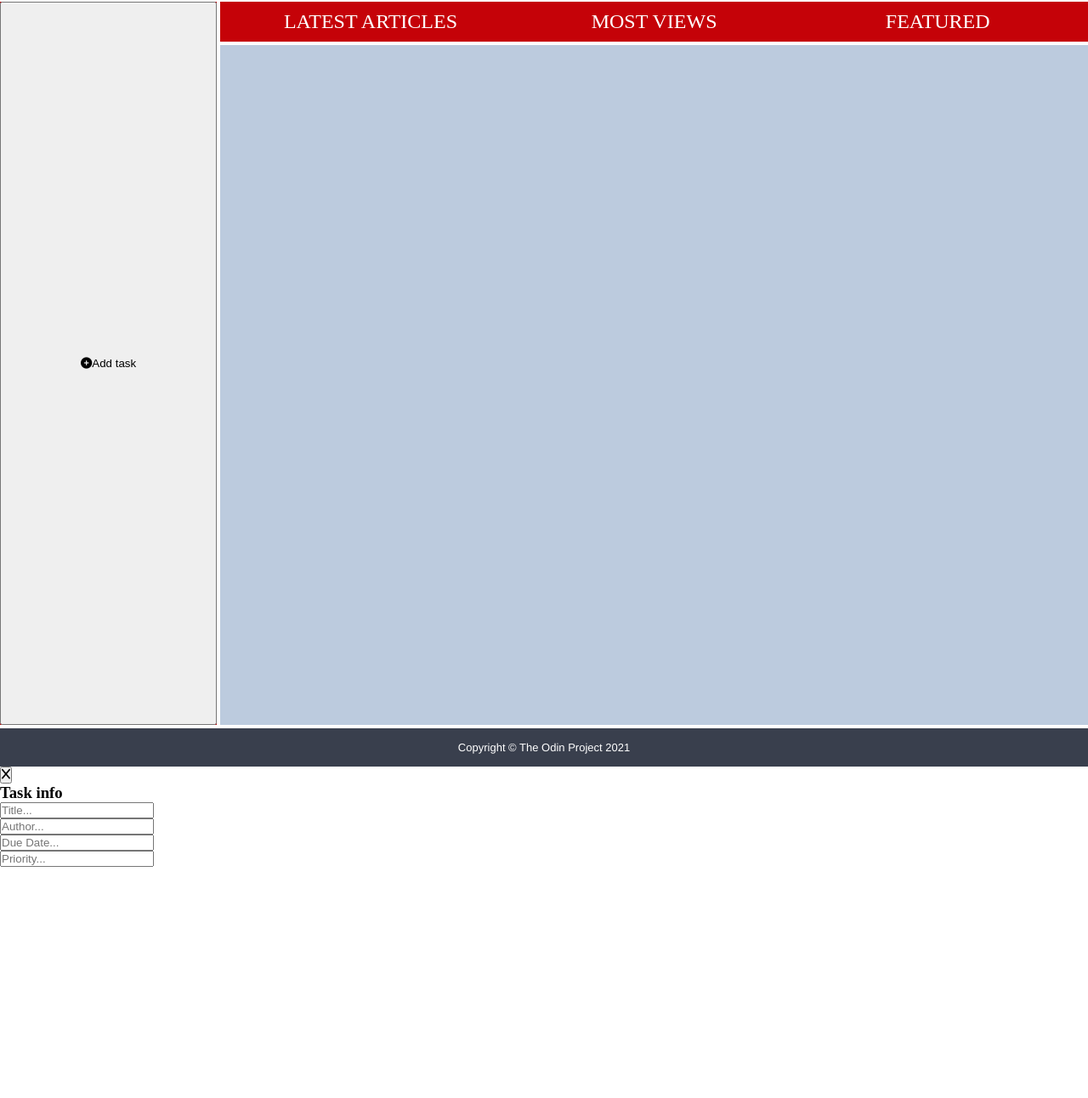
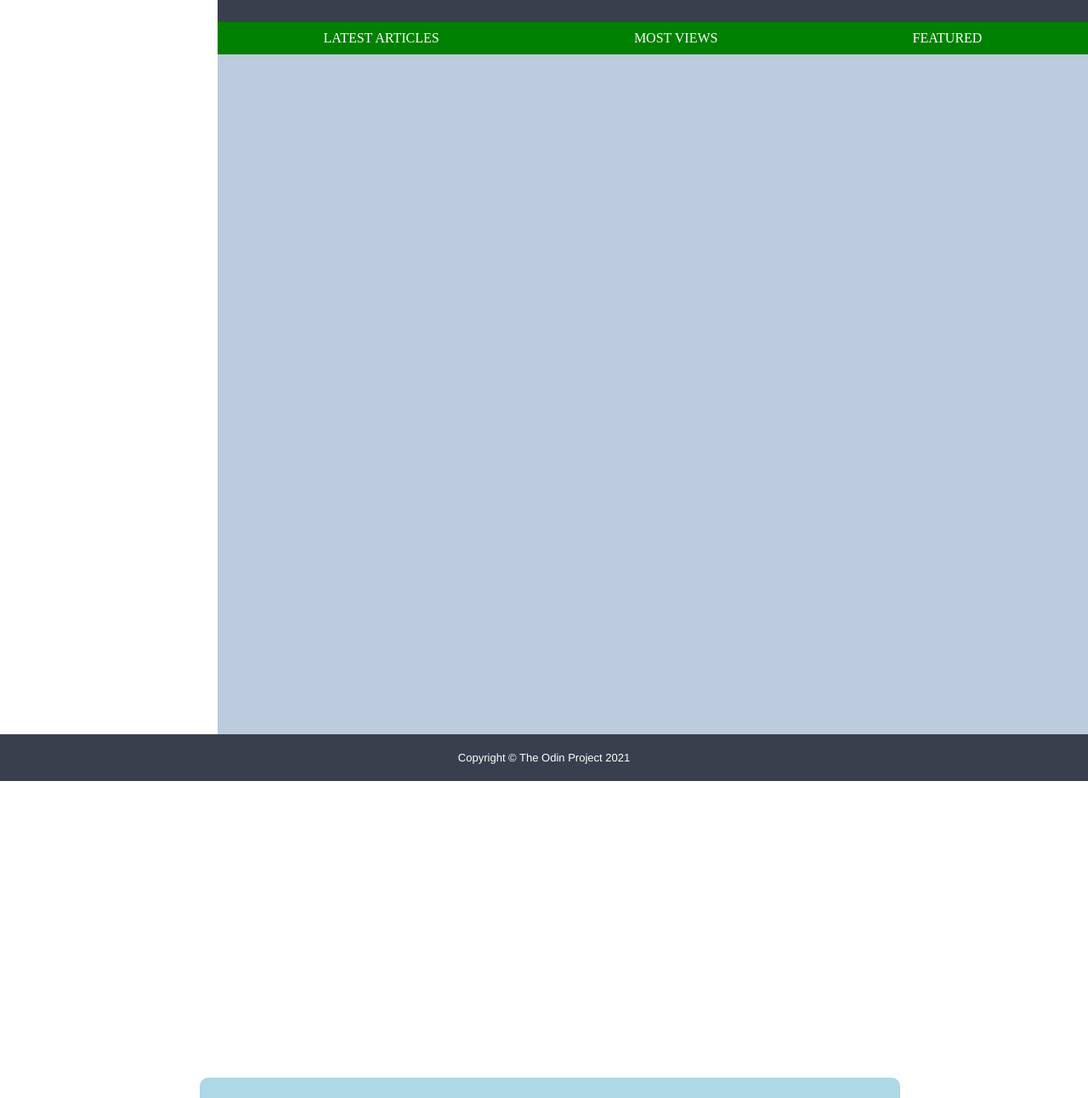
Before and after one commit to draven5254/Project-Todo-List, a plain HTML site: page index.html in a window 1280 px wide. Shown: the part 70-1362 px from the top of the page at 85% size. Before the commit the page ends 1090 px from the top, so only its background shows below. Drawn offline with Linux system fonts and the light colour scheme; files that its build step writes are made by us from their sources.

Commit message:
add some styles to the content and the form

```diff
--- a/styles/style.css
+++ b/styles/style.css
@@ -10,11 +10,10 @@
 
   display: grid;
   grid-template-columns: 1fr 4fr;
-  gap: 4px;
 }
 
 #content div {
-  padding: 15px;
+  padding: 20px;
   font-size: 32px;
   font-family: Helvetica;
   font-weight: bold;
@@ -23,7 +22,7 @@
 #header {
   background-color: #393f4d;
 
-  grid-column: 1 / 3;
+  grid-column: 2 / 3;
   display: grid;
   grid-template-columns: 1fr 2fr;
 
@@ -45,32 +44,50 @@
 
 .menu ul,
 .menu li {
-  font-size: 16px;
+  font-size: 1rem;
   list-style-type: none;
 }
 
 #sidebar {
-  background-color: #c50208;
+  background-color: transparent;
 
-  grid-row: 2 / 4;
+  grid-row: 1 / 4;
   display: grid;
-  gap: 50px;
+
+  padding: 20px;
+}
+
+.task-btn {
+  background-color: transparent;
+  display: flex;
+  align-items: center;
+  text-align: center;
+  height: 20px;
+  border: none;
+  font-size: 1rem;
+  gap: 10px;
+  /* color: white; */
+}
+
+.task-btn i {
+  font-size: 1.5rem;
+  /* color: #fff; */
 }
 
 #navbar {
-  background-color: #c50208;
+  background-color: green;
 }
 
 ul {
   list-style-type: none;
-  display: grid;
-  grid-template-columns: 1fr 1fr 1fr;
+  display: flex;
+  justify-content: space-around;
   padding: 10px;
   color: #fff;
 }
 
 ul li {
-  font-size: 1.5rem;
+  font-size: 1rem;
   text-transform: uppercase;
 }
 
@@ -83,6 +100,34 @@
   height: 100vh;
 }
 
+.add-task {
+  display: flex;
+  align-items: center;
+  justify-content: center;
+
+  height: 100vh;
+}
+
+.task-container {
+  background-color: lightblue;
+  padding: 20px;
+  text-align: center;
+  border-radius: 10px;
+}
+
+.task-container h3 {
+  margin-bottom: 10px;
+}
+.new-book-form {
+  display: flex;
+  gap: 20px;
+  flex-wrap: wrap;
+}
+
+input {
+  height: 30px;
+}
+
 .footer {
   background-color: #393f4d;
   color: #fff;
```
